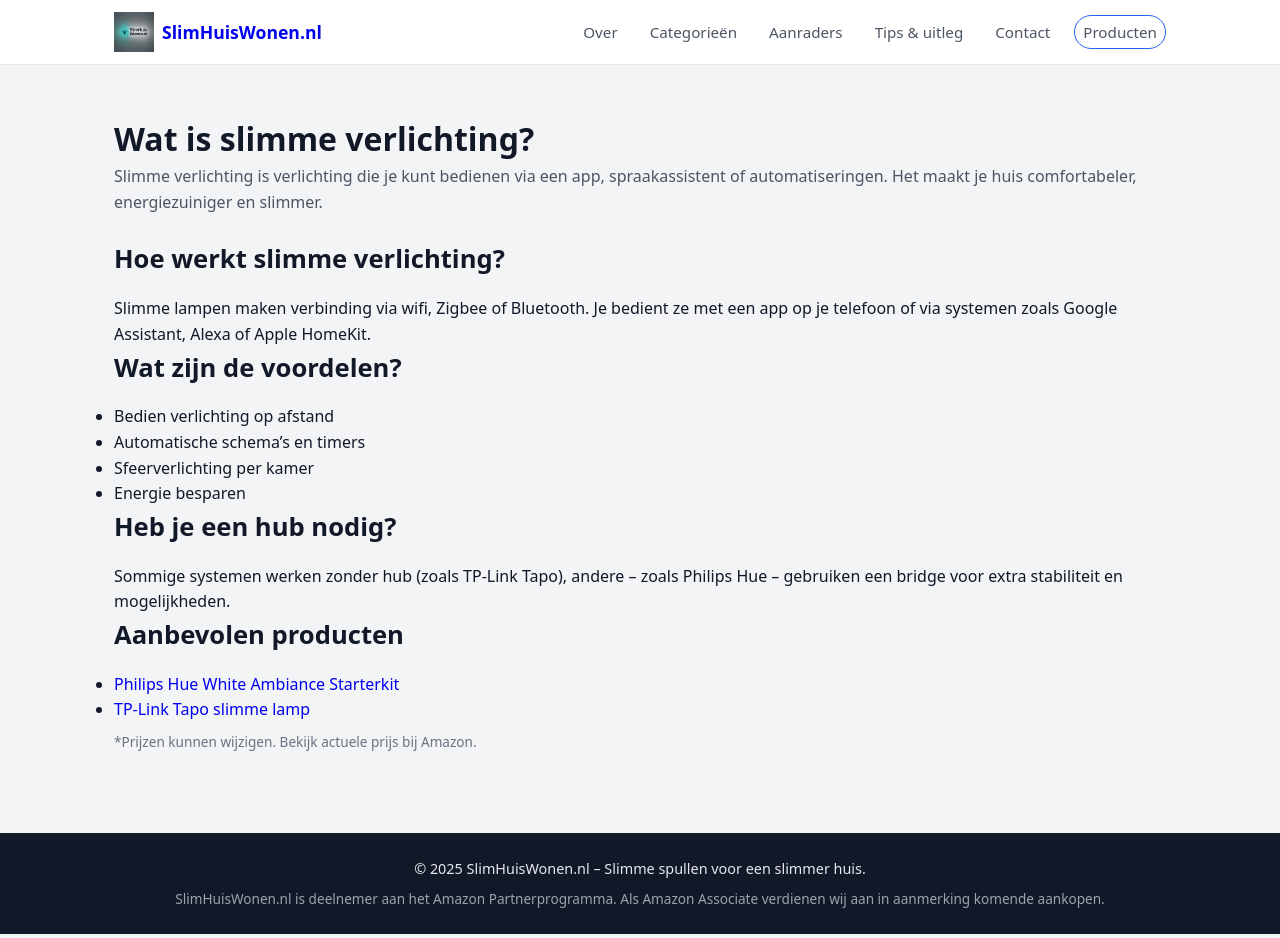
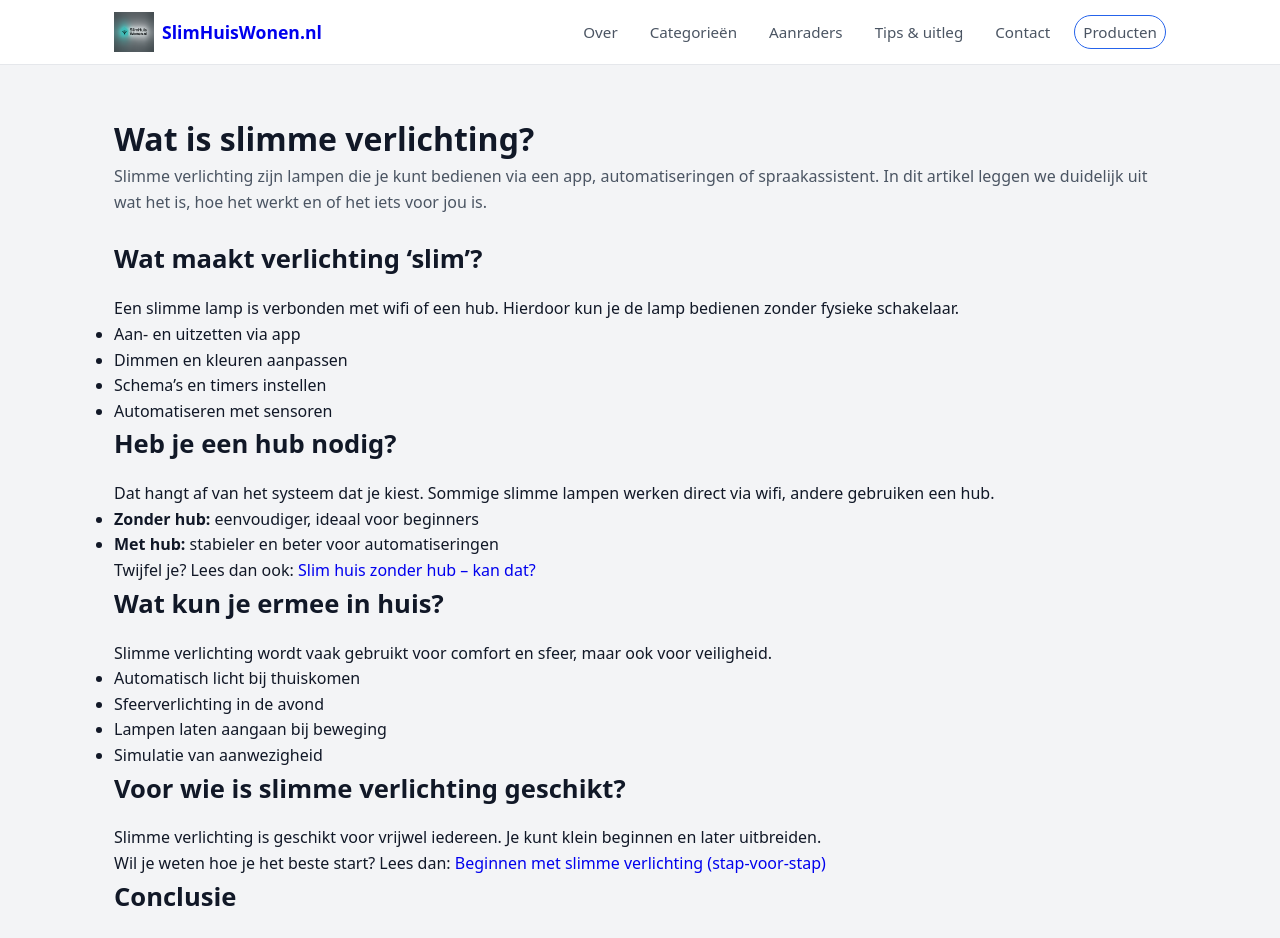
Before and after one commit to hafidgrad/SlimHuisWonen, a Next.js app: page /tips/wat-is-slimme-verlichting in a window 1280 px wide. Shown: the top 938 px of the page. Built offline with nearby package versions, Linux system fonts and the light colour scheme.

Commit message:
Fix & uitbreiden artikel: beginnen met slimme verlichting

```diff
--- a/app/tips/wat-is-slimme-verlichting/page.jsx
+++ b/app/tips/wat-is-slimme-verlichting/page.jsx
@@ -3,15 +3,15 @@ import Footer from "@/components/Footer";
 import Link from "next/link";
 
 export const metadata = {
-  title: "Wat is slimme verlichting?",
+  title: "Wat is slimme verlichting? Uitleg voor beginners",
   description:
-    "Wat is slimme verlichting en hoe werkt het? Ontdek de voordelen, voorbeelden en waar je op moet letten.",
+    "Wat is slimme verlichting en wat kun je ermee? Ontdek hoe het werkt, wat je nodig hebt en of het iets voor jou is.",
   alternates: {
     canonical: "https://slimhuiswonen.nl/tips/wat-is-slimme-verlichting",
   },
 };
 
-export default function SlimmeVerlichtingUitleg() {
+export default function WatIsSlimmeVerlichting() {
   return (
     <>
       <Header />
@@ -21,49 +21,83 @@ export default function SlimmeVerlichtingUitleg() {
           <h1>Wat is slimme verlichting?</h1>
 
           <p className="section-intro">
-            Slimme verlichting is verlichting die je kunt bedienen via een app,
-            spraakassistent of automatiseringen. Het maakt je huis comfortabeler,
-            energiezuiniger en slimmer.
+            Slimme verlichting zijn lampen die je kunt bedienen via een app,
+            automatiseringen of spraakassistent. In dit artikel leggen we
+            duidelijk uit wat het is, hoe het werkt en of het iets voor jou is.
           </p>
 
-          <h2>Hoe werkt slimme verlichting?</h2>
+          <h2>Wat maakt verlichting ‘slim’?</h2>
           <p>
-            Slimme lampen maken verbinding via wifi, Zigbee of Bluetooth.
-            Je bedient ze met een app op je telefoon of via systemen zoals
-            Google Assistant, Alexa of Apple HomeKit.
+            Een slimme lamp is verbonden met wifi of een hub. Hierdoor kun je
+            de lamp bedienen zonder fysieke schakelaar.
           </p>
 
-          <h2>Wat zijn de voordelen?</h2>
           <ul>
-            <li>Bedien verlichting op afstand</li>
-            <li>Automatische schema’s en timers</li>
-            <li>Sfeerverlichting per kamer</li>
-            <li>Energie besparen</li>
+            <li>Aan- en uitzetten via app</li>
+            <li>Dimmen en kleuren aanpassen</li>
+            <li>Schema’s en timers instellen</li>
+            <li>Automatiseren met sensoren</li>
           </ul>
 
           <h2>Heb je een hub nodig?</h2>
           <p>
-            Sommige systemen werken zonder hub (zoals TP-Link Tapo),
-            andere – zoals Philips Hue – gebruiken een bridge voor
-            extra stabiliteit en mogelijkheden.
+            Dat hangt af van het systeem dat je kiest. Sommige slimme lampen
+            werken direct via wifi, andere gebruiken een hub.
           </p>
 
-          <h2>Aanbevolen producten</h2>
           <ul>
             <li>
-              <Link href="/producten/philips-hue-white-ambiance-starterkit">
-                Philips Hue White Ambiance Starterkit
-              </Link>
+              <strong>Zonder hub:</strong> eenvoudiger, ideaal voor beginners
             </li>
             <li>
-              <Link href="/producten/tp-link-tapo-l530e-slimme-lamp">
-                TP-Link Tapo slimme lamp
-              </Link>
+              <strong>Met hub:</strong> stabieler en beter voor automatiseringen
             </li>
           </ul>
 
-          <p className="muted small">
-            *Prijzen kunnen wijzigen. Bekijk actuele prijs bij Amazon.
+          <p>
+            Twijfel je? Lees dan ook:
+            {" "}
+            <Link href="/tips/slim-huis-zonder-hub">
+              Slim huis zonder hub – kan dat?
+            </Link>
+          </p>
+
+          <h2>Wat kun je ermee in huis?</h2>
+          <p>
+            Slimme verlichting wordt vaak gebruikt voor comfort en sfeer, maar
+            ook voor veiligheid.
+          </p>
+
+          <ul>
+            <li>Automatisch licht bij thuiskomen</li>
+            <li>Sfeerverlichting in de avond</li>
+            <li>Lampen laten aangaan bij beweging</li>
+            <li>Simulatie van aanwezigheid</li>
+          </ul>
+
+          <h2>Voor wie is slimme verlichting geschikt?</h2>
+          <p>
+            Slimme verlichting is geschikt voor vrijwel iedereen. Je kunt klein
+            beginnen en later uitbreiden.
+          </p>
+
+          <p>
+            Wil je weten hoe je het beste start? Lees dan:
+            {" "}
+            <Link href="/tips/beginnen-met-slimme-verlichting">
+              Beginnen met slimme verlichting (stap-voor-stap)
+            </Link>
+          </p>
+
+          <h2>Conclusie</h2>
+          <p>
+            Slimme verlichting is één van de makkelijkste en meest zichtbare
+            manieren om je huis slimmer te maken.
+          </p>
+
+          <p>
+            Het werkt intuïtief, is betaalbaar en direct merkbaar in dagelijks
+            gebruik.
           </p>
         </div>
       </main>
```
